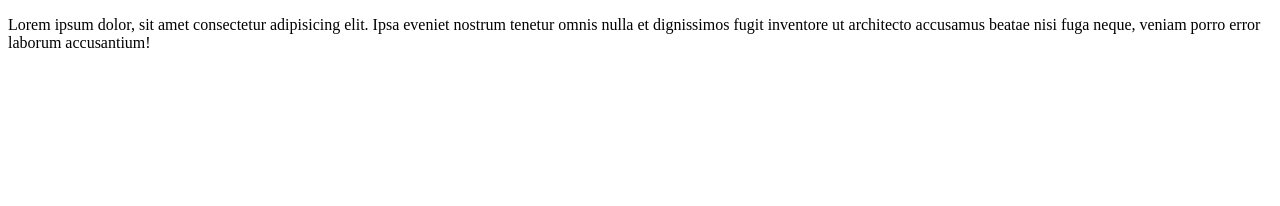
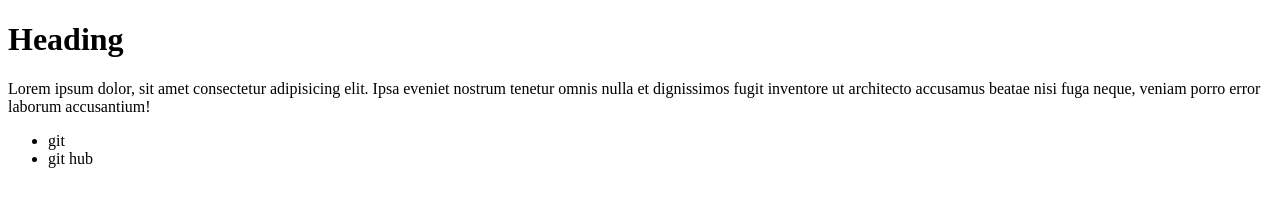
Before and after one commit to Aswathiprakash25/demoo, a plain HTML site: page index.html in a window 1280 px wide. Drawn offline with Linux system fonts and the light colour scheme.

Commit message:
list added

```diff
--- a/index.html
+++ b/index.html
@@ -6,6 +6,11 @@
     <title>Document</title>
 </head>
 <body>
+    <h1>Heading</h1>
     <p>Lorem ipsum dolor, sit amet consectetur adipisicing elit. Ipsa eveniet nostrum tenetur omnis nulla et dignissimos fugit inventore ut architecto accusamus beatae nisi fuga neque, veniam porro error laborum accusantium!</p>
+<ul>
+    <li>git</li>
+        <li>git hub</li>
+</ul>
 </body>
 </html>
```
